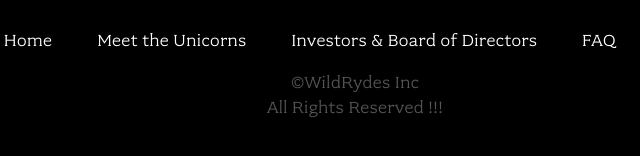
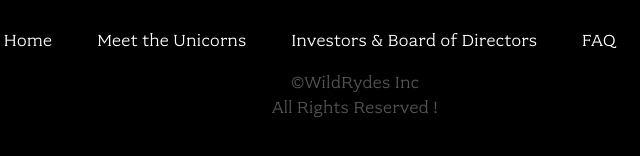
Before and after one commit to Mule-ME/aws-lambda, a plain HTML site: page index.html in a window 1280 px wide. Shown: the part 5130-5286 px from the top of the page, 285-925 px from the left. Drawn offline with Linux system fonts and the light colour scheme.

Commit message:
test aws-amplify

```diff
--- a/index.html
+++ b/index.html
@@ -192,7 +192,7 @@
       <div class="row column">
         <div class="footer-legal">
           &copy;WildRydes Inc<br />
-          All Rights Reserved !!!
+          All Rights Reserved !
         </div>
       </div>
     </footer>
```
